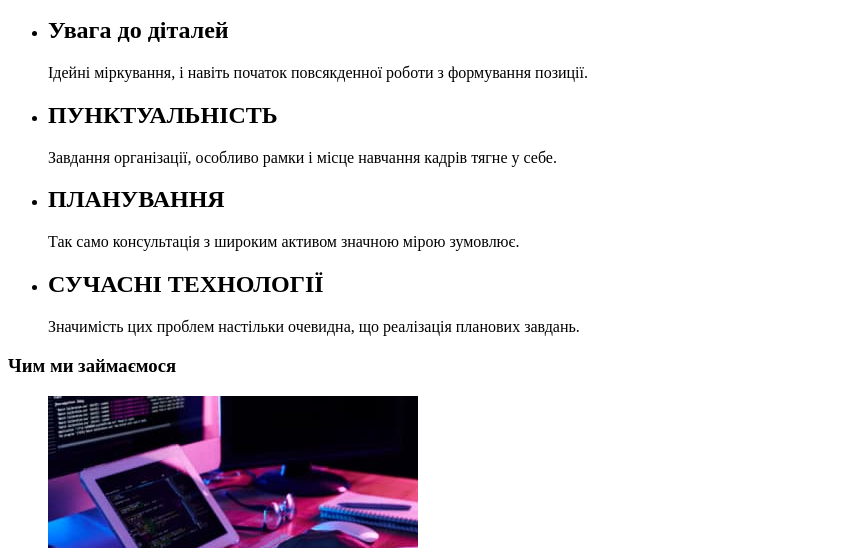
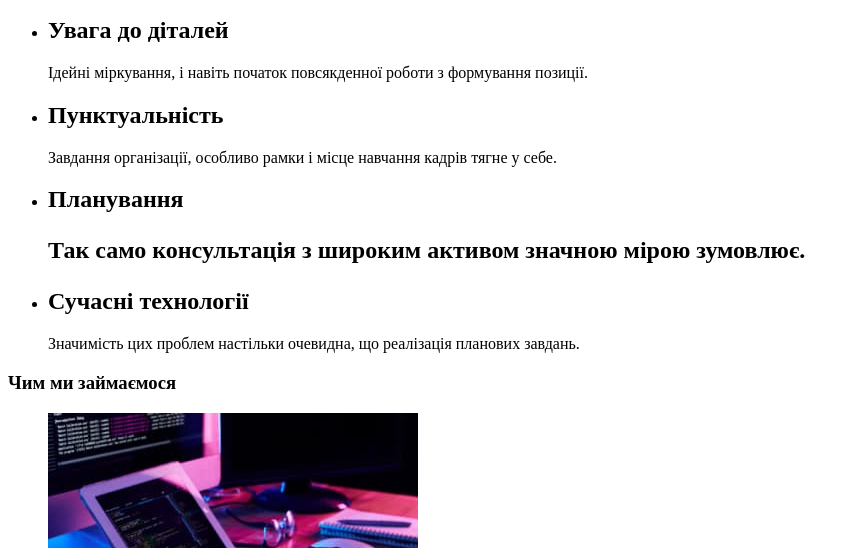
Before and after one commit to 88Leha88/goit-markup-hw-01, a plain HTML site: page index.html in a window 1280 px wide. Shown: the part 252-800 px from the top of the page, without its empty margins (0-860 px from the left). Drawn offline with Linux system fonts and the light colour scheme.

Commit message:
Исправление заголовков

```diff
--- a/index.html
+++ b/index.html
@@ -41,7 +41,7 @@
             </li>
             <li>
                 <h2>
-                    ПУНКТУАЛЬНІСТЬ
+                    Пунктуальність
                 </h2>
                 <p>
                     Завдання організації, особливо рамки і місце навчання кадрів тягне у себе.
@@ -49,15 +49,14 @@
             </li>
             <li>
                 <h2>
-                    ПЛАНУВАННЯ
-                </h2>
+                    Планування
                 <p>
                     Так само консультація з широким активом значною мірою зумовлює.
                 </p>
             </li>
             <li>
                 <h2>
-                    СУЧАСНІ ТЕХНОЛОГІЇ
+                    Сучасні технології
                 </h2>
                 <p>
                     Значимість цих проблем настільки очевидна, що реалізація планових завдань.
```
